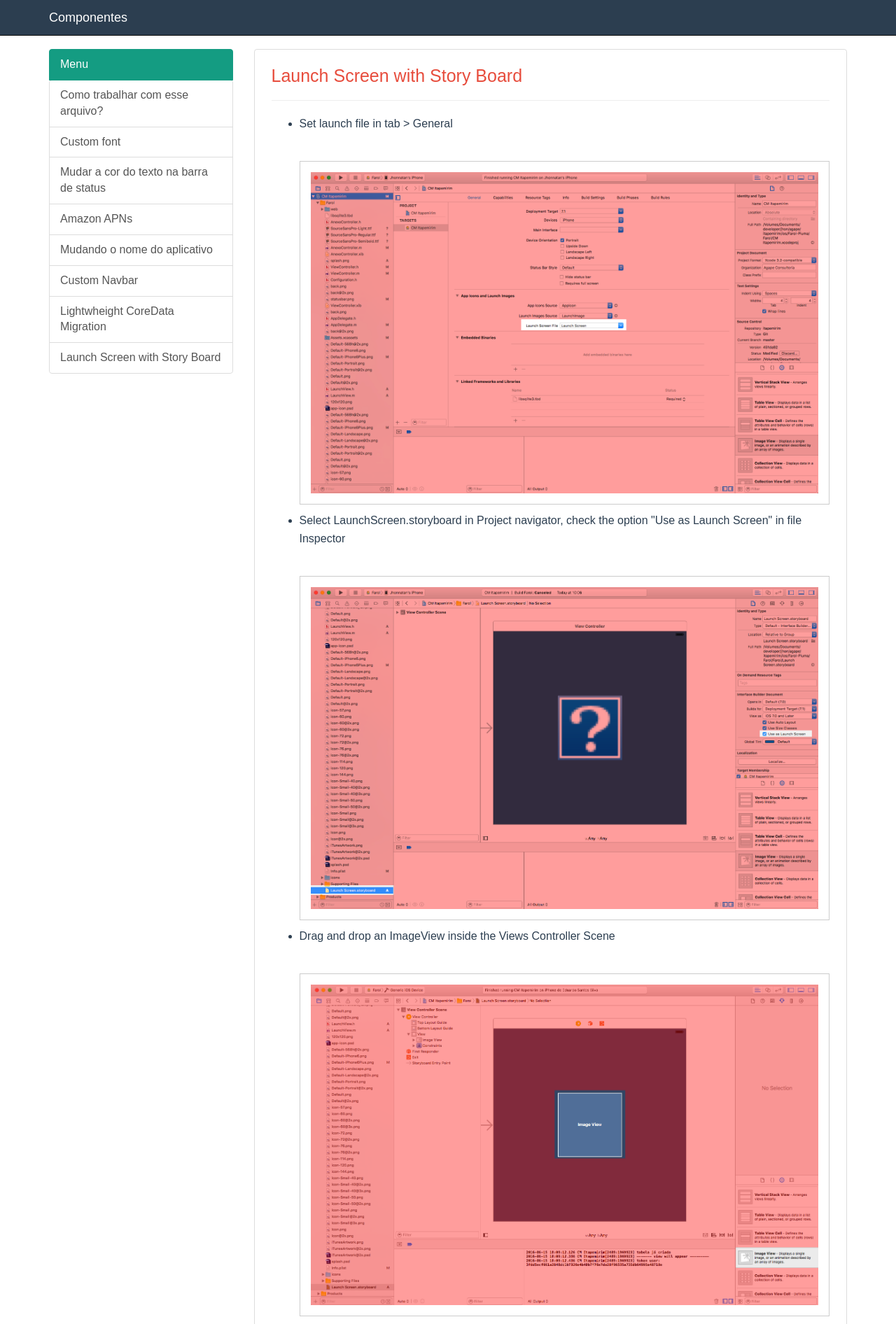
After one commit to jhonsore/TUT---Objective-C, a PHP site: page /launch-screen.php in a window 1280 px wide. The commit adds this page. Shown: the top 1892 px of the page at 70% size. Run offline with PHP 8.4, Linux system fonts and the light colour scheme.

Commit message:
Splash screen added

```diff
--- /dev/null
+++ b/launch-screen.php
@@ -0,0 +1,138 @@
+<!DOCTYPE html>
+<html lang="en">
+
+<head>
+
+    <meta charset="utf-8">
+    <meta http-equiv="X-UA-Compatible" content="IE=edge">
+    <meta name="viewport" content="width=device-width, initial-scale=1">
+    <meta name="description" content="">
+    <meta name="author" content="">
+
+    <title>Componentes</title>
+
+    <!-- Bootstrap Core CSS -->
+    <link href="css/bootstrap.min.css" rel="stylesheet">
+
+    <!-- Custom CSS -->
+    <link href="css/shop-item.css" rel="stylesheet">
+
+    <!-- HTML5 Shim and Respond.js IE8 support of HTML5 elements and media queries -->
+    <!-- WARNING: Respond.js doesn't work if you view the page via file:// -->
+    <!--[if lt IE 9]>
+        <script src="https://oss.maxcdn.com/libs/html5shiv/3.7.0/html5shiv.js"></script>
+        <script src="https://oss.maxcdn.com/libs/respond.js/1.4.2/respond.min.js"></script>
+    <![endif]-->
+    <script type="text/javascript" src="js/jquery.js"></script>
+	<script type="text/javascript" src="js/scripts.js"></script>
+
+</head>
+
+<body>
+
+    <!-- Navigation -->
+    <nav class="navbar navbar-inverse navbar-fixed-top" role="navigation">
+        <div class="container">
+            <!-- Brand and toggle get grouped for better mobile display -->
+            <div class="navbar-header">
+                <a class="navbar-brand" >Componentes</a>
+            </div>
+        </div>
+        <!-- /.container -->
+    </nav>
+
+    <!-- Page Content -->
+    <div class="container">
+
+        <div class="row">
+
+            <?php
+				$secao = "primeiros_passos";
+			 include "menu.php"; ?>
+
+            <div class="col-md-9">
+
+                <div class="thumbnail wrapper-geral">
+
+                   <!-- /////////////////////////////////// -->
+                   <!-- /////////conteúdo da seção///////// -->
+                   <!-- /////////////////////////////////// -->
+                    <div>
+
+                        <h1>Launch Screen with Story Board</h1>
+                        <hr>
+                        <ul>
+                            <li>
+                                Set launch file in tab > General
+                                <img src="img/launch-01.png" class="img-center">
+                            </li>
+                            <li>
+                                Select LaunchScreen.storyboard in Project navigator, check the option "Use as Launch Screen" in file Inspector
+                                <img src="img/launch-02.png" class="img-center">
+                            </li>
+                            <li>
+                                Drag and drop an ImageView inside the Views Controller Scene
+                                <img src="img/launch-3.png" class="img-center">
+                            </li>
+                            <li>
+                                Select the ImageView added before, change its width and height. I put w x h 200<br>
+                                First, check the box and after change the size value<br>
+                                Click "Add 2 constraints" button
+                                <img src="img/launch-4.png" class="img-center">
+                            </li>
+                            <li>
+                                With ImageView selected, change position to centralize it.<br>
+                                First, check the box and after change the size value<br>
+                                Click "Add 2 constraints" button
+                                <img src="img/launch-5.png" class="img-center">
+                            </li>
+                            <li>
+                                It is almost done!!!<br>
+                                Now let's resolve Auto Layout Issues, click the button "Resolve Auto Layout Issues" and update frames
+                                <img src="img/launch-6.png" class="img-center">
+                            </li>
+                            <li>
+                                It's time to pick out our image<br>
+                                With ImageView selected go to > Atributes Inspector tab and choose the image u want, remender to remove its extension (it is the trick, because the image may note appear when building the app on real device, happened with me!!!).
+                                <img src="img/launch-7.png" class="img-center">
+                            </li>
+                            <li>
+                               So, CMD+R to build and run your app. Voilá!!!!!
+                            </li>
+                        </ul>
+
+
+
+
+
+
+
+
+
+
+
+
+
+
+                    </div>
+                    </div>
+                   <!-- /////////////////////////////////// -->
+                   <!-- /////////////////////////////////// -->
+
+                </div>
+            </div>
+
+        </div>
+
+    </div>
+    <!-- /.container -->
+
+    <!-- jQuery -->
+    <script src="js/jquery.js"></script>
+
+    <!-- Bootstrap Core JavaScript -->
+    <script src="js/bootstrap.min.js"></script>
+
+</body>
+
+</html>
--- a/menu.php
+++ b/menu.php
@@ -11,6 +11,7 @@
                 <a href="change-name-app.php" class="list-group-item link-item">Mudando o nome do aplicativo</a>
                 <a href="custom-navbar.php" class="list-group-item link-item">Custom Navbar</a>
                 <a href="lightwheight-coredata-migration.php" class="list-group-item link-item">Lightwheight CoreData Migration</a>
+                <a href="launch-screen.php" class="list-group-item link-item">Launch Screen with Story Board</a>
             </div>
         </div>
     </div>
```
Also changed, not shown: img/launch-01.png (added), img/launch-02.png (added), img/launch-3.png (added), img/launch-4.png (added), img/launch-5.png (added), img/launch-6.png (added), img/launch-7.png (added), 1 other file.
